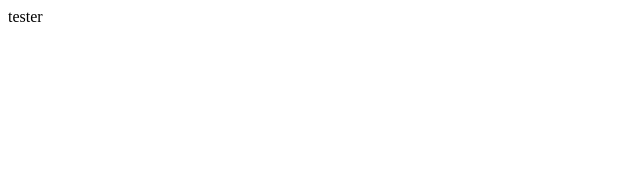
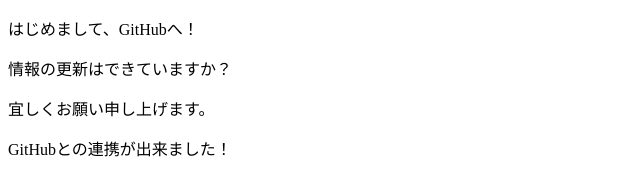
Before and after one commit to c3220421/www, a plain HTML site: page index.html in a window 1280 px wide. Shown: the whole page, without its empty margins (0-640 px from the left). Drawn offline with Linux system fonts and the light colour scheme.

Commit message:
update2023/05/16

```diff
--- a/index.html
+++ b/index.html
@@ -1,3 +1,16 @@
-<html>
-    tester
+<!DOCTYPE html>
+<html lang="ja">
+<head>
+    <meta charset="UTF-8">
+    <meta http-equiv="X-UA-Compatible" content="IE=edge">
+    <meta name="viewport" content="width=device-width, initial-scale=1.0">
+    <title>c3220421 GitHub Site</title>
+</head>
+<body>
+    <p>はじめまして、GitHubへ！</p>
+    <p>情報の更新はできていますか？</p>
+    <p>宜しくお願い申し上げます。</p>
+    <p>GitHubとの連携が出来ました！</p>
+
+</body>
 </html>
```
